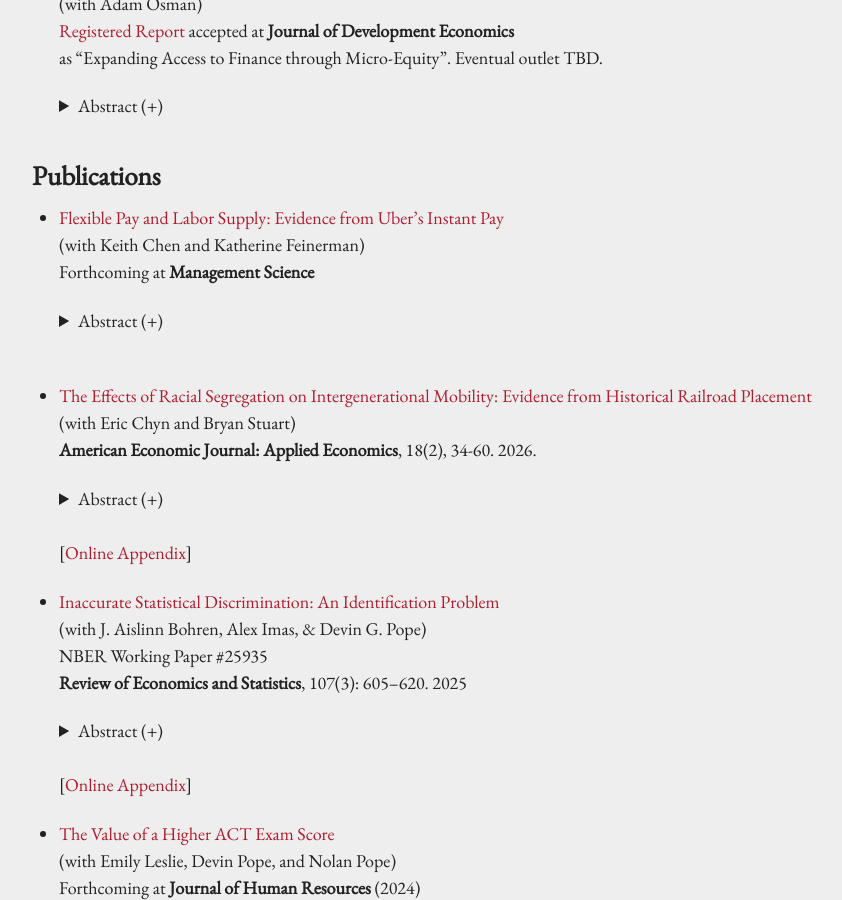
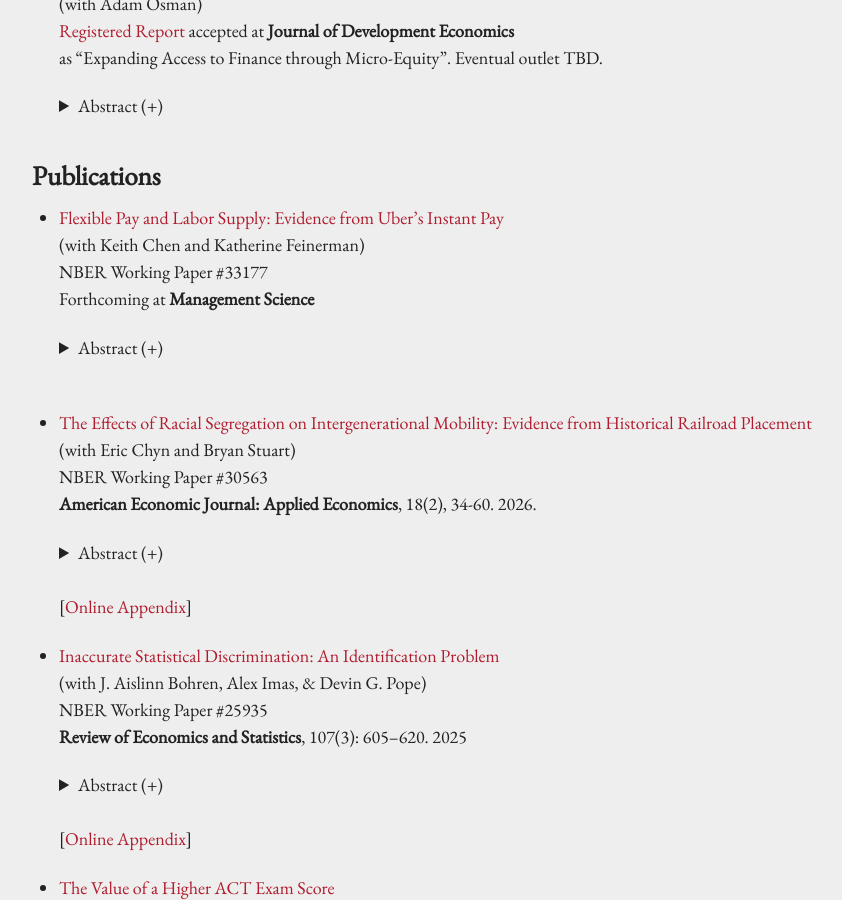
Before and after one commit to kareemhaggag/kareemhaggag.github.io, a Jekyll site: the page built from research.md, in a window 1280 px wide and 900 px high, scrolled down 562 px. Shown: the whole window, without its empty margins (185-1027 px from the left). Built offline with Jekyll 4.4.1, drawn with Linux system fonts in a browser that asks for light colours; comment, search, counter and statistics services are not loaded; our own code applies the rules of GitHub Pages for plain Markdown files.

Commit message:
fix formatting

```diff
--- a/research.md
+++ b/research.md
@@ -7,7 +7,7 @@
 
 * [Ideology in Government: Evidence from the Office of Indian Affairs and the Assimilation Era](/f/Ideology_OIA.pdf) (January 2026)<br />
   (with Eric Chyn and Christian Maruthiah)<br />
-  NBER Working Paper #34415<br />
+  NBER Working Paper #34415
 
    <details><summary> Abstract (+) </summary>
 
@@ -18,7 +18,7 @@
 * [Inequality and Racial Backlash: Evidence from the Reconstruction Era and the Freedmen's Bureau](/f/Freedmens_Bureau.pdf) (October 2024)<br />
   (with Eric Chyn and Bryan Stuart)<br />
   NBER Working Paper #32314<br />
-  Conditionally Accepted at **American Economic Review** <br />
+  Conditionally Accepted at **American Economic Review**
 
    <details><summary> Abstract (+) </summary>
 
@@ -29,7 +29,7 @@
  * [Selection and Incentives in Microequity Contracts: Evidence from a Field Experiment](/f/Micro-Equity.pdf)<br />
   (with Adam Osman)<br />
   [Registered Report](https://www.bitss.org/publishing/jde/) accepted at **Journal of Development Economics**   <br />
-  as "Expanding Access to Finance through Micro-Equity". Eventual outlet TBD. <br />
+  as "Expanding Access to Finance through Micro-Equity". Eventual outlet TBD.
 
 
    <details><summary> Abstract (+) </summary>
@@ -43,7 +43,8 @@
 
 * [Flexible Pay and Labor Supply: Evidence from Uber's Instant Pay](/f/Instant_Pay.pdf)<br />
   (with Keith Chen and Katherine Feinerman)<br />
-  Forthcoming at **Management Science**<br />
+  NBER Working Paper #33177<br />
+  Forthcoming at **Management Science**
 
 
    <details><summary> Abstract (+) </summary>
@@ -55,6 +56,7 @@
 
 * [The Effects of Racial Segregation on Intergenerational Mobility: Evidence from Historical Railroad Placement](/f/Segregation_Mobility.pdf)<br />
   (with Eric Chyn and Bryan Stuart)<br />
+  NBER Working Paper #30563<br />
   **American Economic Journal: Applied Economics**, 18(2), 34-60. 2026.
 
 
@@ -82,7 +84,7 @@
 
 * [The Value of a Higher ACT Exam Score](/f/ACT_Value.pdf)<br />
   (with Emily Leslie, Devin Pope, and Nolan Pope)<br />
-  Forthcoming at **Journal of Human Resources** (2024)<br />
+  Forthcoming at **Journal of Human Resources** (2024)
 
 
    <details><summary> Abstract (+) </summary>
```
